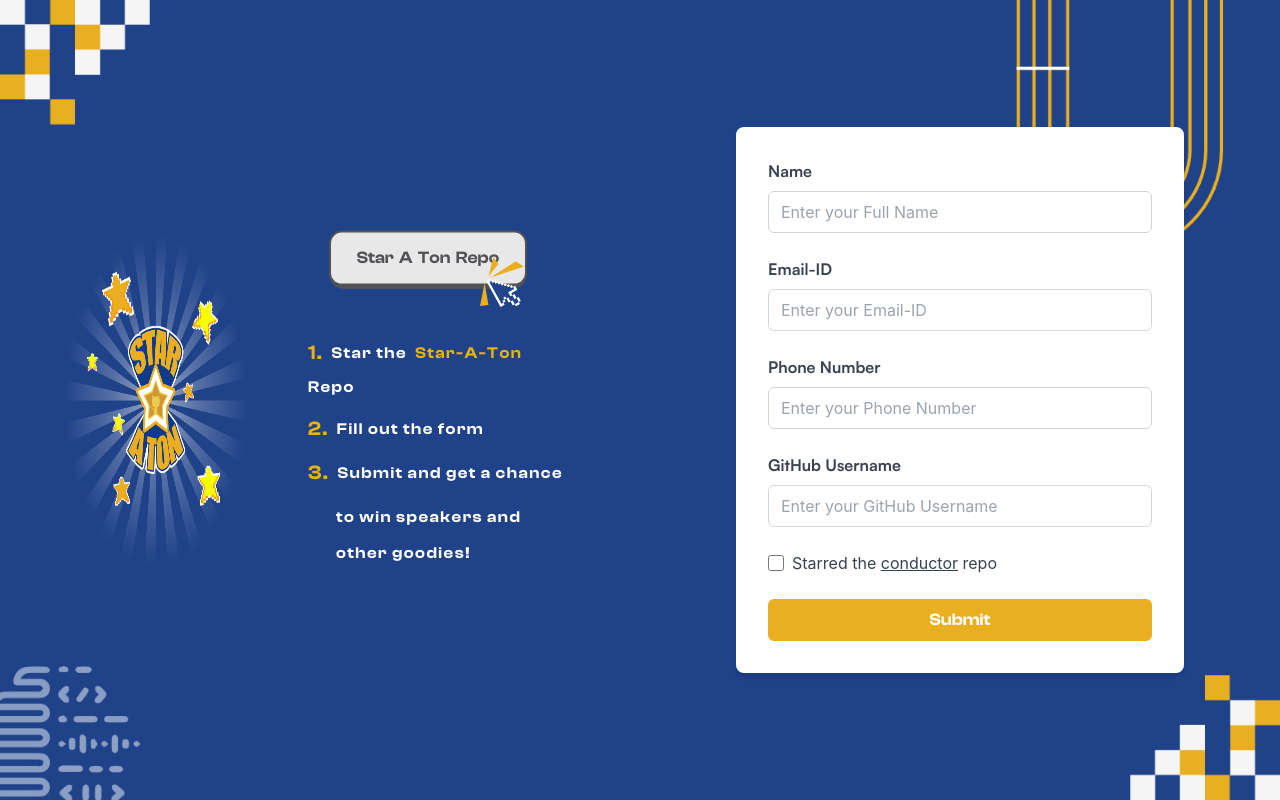
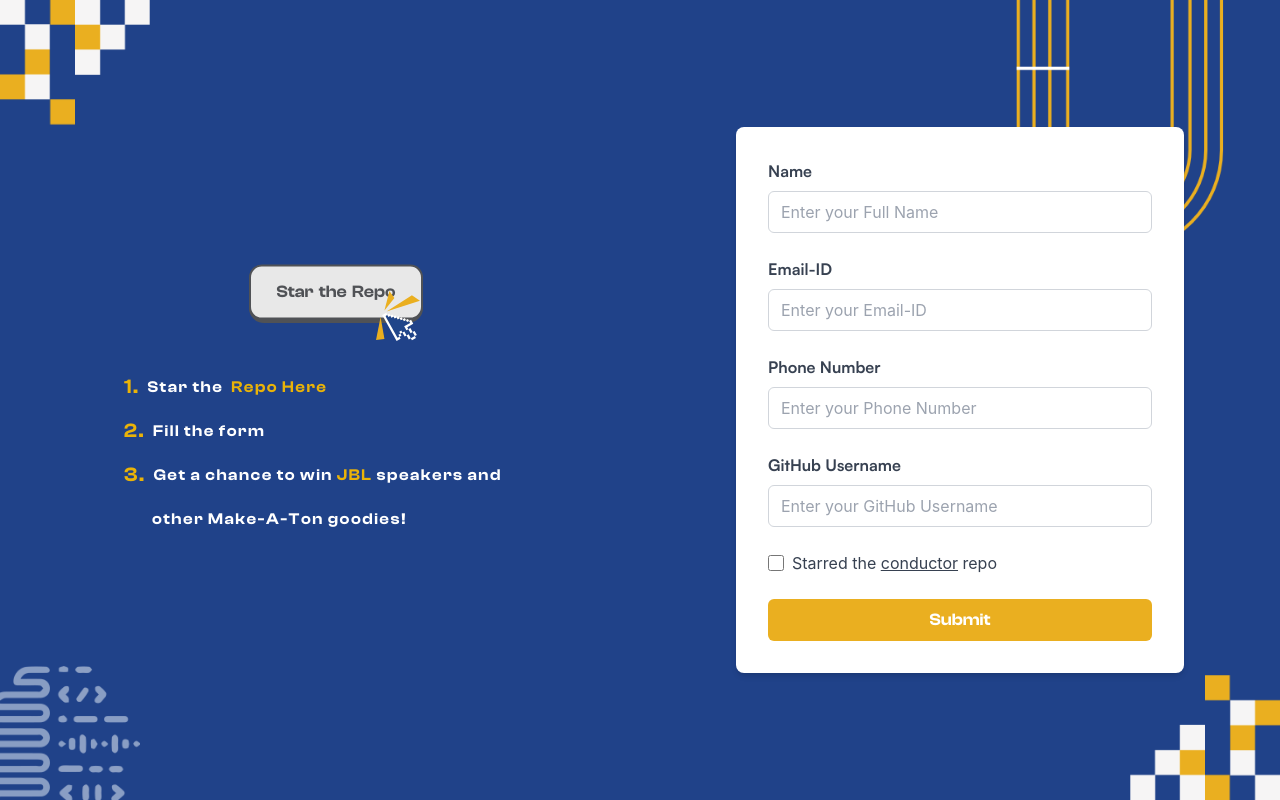
Before and after one commit to Make-a-Ton/make-a-ton-2024, a Next.js app: page /star-a-ton in a window 1280 px wide. Built offline with nearby package versions, Linux system fonts and the light colour scheme; a web font is replaced by a local one.

Commit message:
star a ton page

```diff
--- a/src/pages/star-a-ton/index.jsx
+++ b/src/pages/star-a-ton/index.jsx
@@ -35,7 +35,7 @@ export default function StarredCheckForm() {
         setLoading(false);
         return;
       }
-
+      setResult("All check passed for starred repo...");
       // Check for starred repositories
       const starredResponse = await axios.get(
         `https://api.github.com/users/${username}/starred`,
@@ -81,15 +81,15 @@ export default function StarredCheckForm() {
         <div className="flex flex-col w-full md:w-1/2 h-screen bg-[#204289] p-8 space-y-6 justify-center text-white">
           <div className="flex  items-center justify-center">
             <div className="flex flex-col sm:flex-row  p-6 sm:p-8 rounded-lg">
-              <div className="flex justify-center sm:justify-start">
+              {/* <div className="flex justify-center sm:justify-start">
                 <Image
                   src={"/assets/staraton1.1.png"}
                   alt={"staraton"}
-                  width={400}
+                  width={300}
                   height={400}
                   className=""
                 />
-              </div>
+              </div> */}
 
               <div className="flex flex-col items-center justify-center sm:ml-8 mt-6 sm:mt-0">
                 <div className="flex flex-col items-center gap-8">
@@ -103,9 +103,7 @@ export default function StarredCheckForm() {
                         )
                       }
                     >
-                      <span class="button_top">
-                        Star&nbsp; A&nbsp; Ton&nbsp; Repo
-                      </span>
+                      <span class="button_top">Star&nbsp; the&nbsp; Repo</span>
                     </button>
                   </div>
                   <div className="flex justify-end w-full z-10 md: -mt-16 ">
@@ -156,28 +154,28 @@ export default function StarredCheckForm() {
                     </span>
                     <span className="text-sm md:text-base">Star the</span>
                     <span className="text-yellow-500 font-clash-semi text-sm md:text-base">
-                      Star-A-Ton
+                      <a href="https://github.com/conductor-oss/conductor">
+                        Repo Here
+                      </a>
                     </span>
-                    <span className="text-sm md:text-base">Repo</span>
                   </li>
                   <li className="flex flex-wrap items-center gap-2">
                     <span className="text-yellow-500 font-clash-semi text-base md:text-xl">
                       2.
                     </span>
-                    <span className="text-sm md:text-base">
-                      Fill out the form
-                    </span>
+                    <span className="text-sm md:text-base">Fill the form</span>
                   </li>
                   <li className="flex flex-wrap items-center gap-2">
                     <span className="text-yellow-500 font-clash-semi text-base md:text-xl">
                       3.
                     </span>
                     <span className="text-sm md:text-base">
-                      Submit and get a chance
+                      Get a chance to win{" "}
+                      <span className="text-yellow-500">JBL</span> speakers and{" "}
                     </span>
                     <div className="ml-6 md:ml-7 lg:ml-7">
                       <span className="text-sm md:text-base">
-                        to win speakers and other goodies!
+                        other Make-A-Ton goodies!
                       </span>
                     </div>
                   </li>
--- a/src/sections/Hero/Hero.jsx
+++ b/src/sections/Hero/Hero.jsx
@@ -48,7 +48,7 @@ const Hero = () => {
           className="absolute top-0 left-0 hidden md:block"
           style={{ transform: "rotate(-180deg)" }}
         />
-        <Link href="/star-a-ton">
+        {/* <Link href="/star-a-ton">
         <Image
           src={"/assets/staraton1.1.png"}
           alt={"staraton"}
@@ -56,7 +56,7 @@ const Hero = () => {
           height={200}
           className="absolute top-1/3 right-0 hidden md:block cursor-pointer transition-transform duration-300 ease-in-out hover:scale-125"
         />
-          </Link>
+          </Link> */}
 
         {/* <div className="line"/>
           <div className="line hidden lg:block" />
@@ -179,7 +179,9 @@ const Hero = () => {
             </Link> */}
           </div>
 
-            <p className="mt-10 text-lg md:text-lg lg:text-2xl font-satoshi-bold">19th - 20th October, 2024</p>
+          <p className="mt-10 text-lg md:text-lg lg:text-2xl font-satoshi-bold">
+            19th - 20th October, 2024
+          </p>
           <div className="flex flex-row mt-5 justify-center items-center">
             <Image
               src={"/assets/location.svg"}
@@ -192,7 +194,11 @@ const Hero = () => {
                 Cochin University of Science and Technology
               </a>
             </p>
-              <p className="mx-3 block lg:hidden"><a href="" target="_blank">CUSAT</a></p>
+            <p className="mx-3 block lg:hidden">
+              <a href="" target="_blank">
+                CUSAT
+              </a>
+            </p>
           </div>
         </div>
 
@@ -203,7 +209,6 @@ const Hero = () => {
             alt={"logo"}
             width={200}
             height={200}
-
           />
           <Image
             className=" hidden md:block"
@@ -211,7 +216,6 @@ const Hero = () => {
             alt={"logo"}
             width={300}
             height={200}
-
           />
           {/* <Image
               className=" hidden z-20 md:block"
```
Lines whose indentation alone changed are shown as unchanged.
